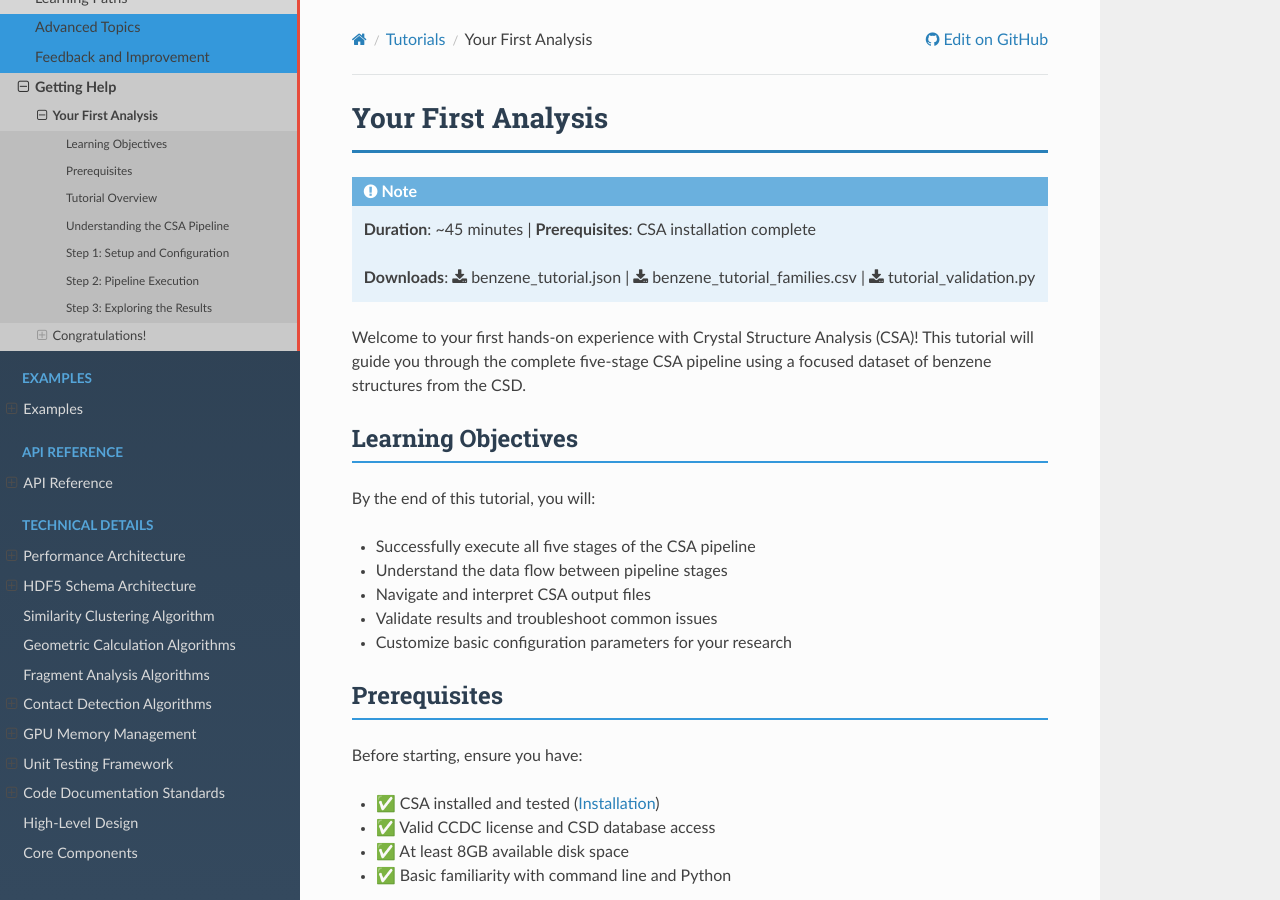
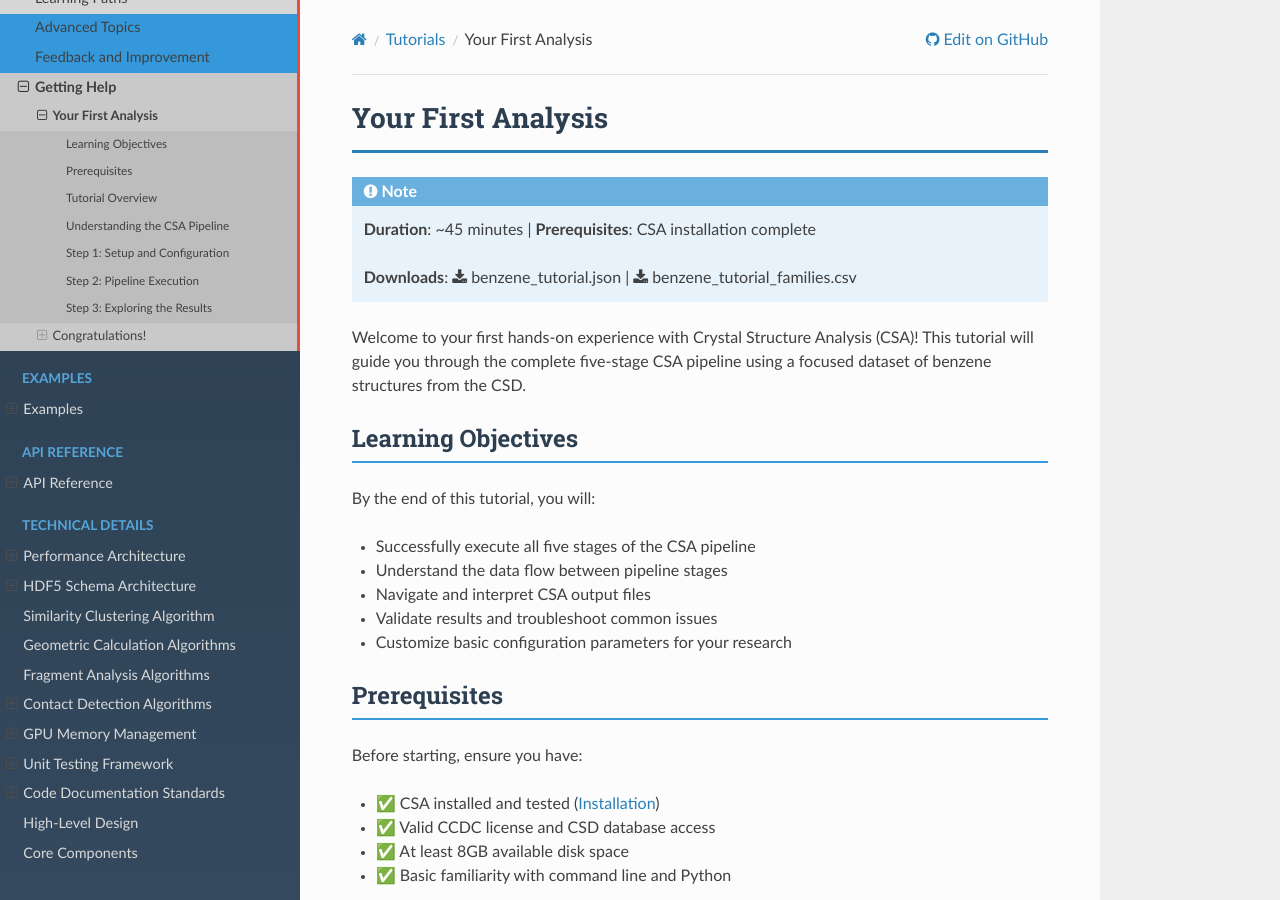
Before and after one commit to nigalanakis/Crystal_Math, a Sphinx documentation site: the page built from docs/source/tutorials/first_analysis.rst, in a window 1280 px wide and 900 px high. Built offline with Sphinx 7.4.7 and the Read the Docs theme 3.1.0, drawn with Linux system fonts in a browser that asks for light colours; pages that are not in the unit, such as notebooks, are missing from menus.

Commit message:
Restructure and fix documentation organization

```diff
--- a/docs/source/tutorials/first_analysis.rst
+++ b/docs/source/tutorials/first_analysis.rst
@@ -4,7 +4,7 @@ Your First Analysis
 .. note::
    **Duration**: ~45 minutes | **Prerequisites**: CSA installation complete
 
-   **Downloads**: :download:`benzene_tutorial.json </_downloads/benzene_tutorial.json>` | :download:`benzene_tutorial_families.csv </_downloads/benzene_tutorial_families.csv>` | :download:`tutorial_validation.py </_downloads/tutorial_validation.py>`
+   **Downloads**: :download:`benzene_tutorial.json </_downloads/benzene_tutorial.json>` | :download:`benzene_tutorial_families.csv </_downloads/benzene_tutorial_families.csv>`
 
 Welcome to your first hands-on experience with Crystal Structure Analysis (CSA)! This tutorial will guide you through the complete five-stage CSA pipeline using a focused dataset of benzene structures from the CSD.
 
```
Also changed, not shown: 4 other files.
